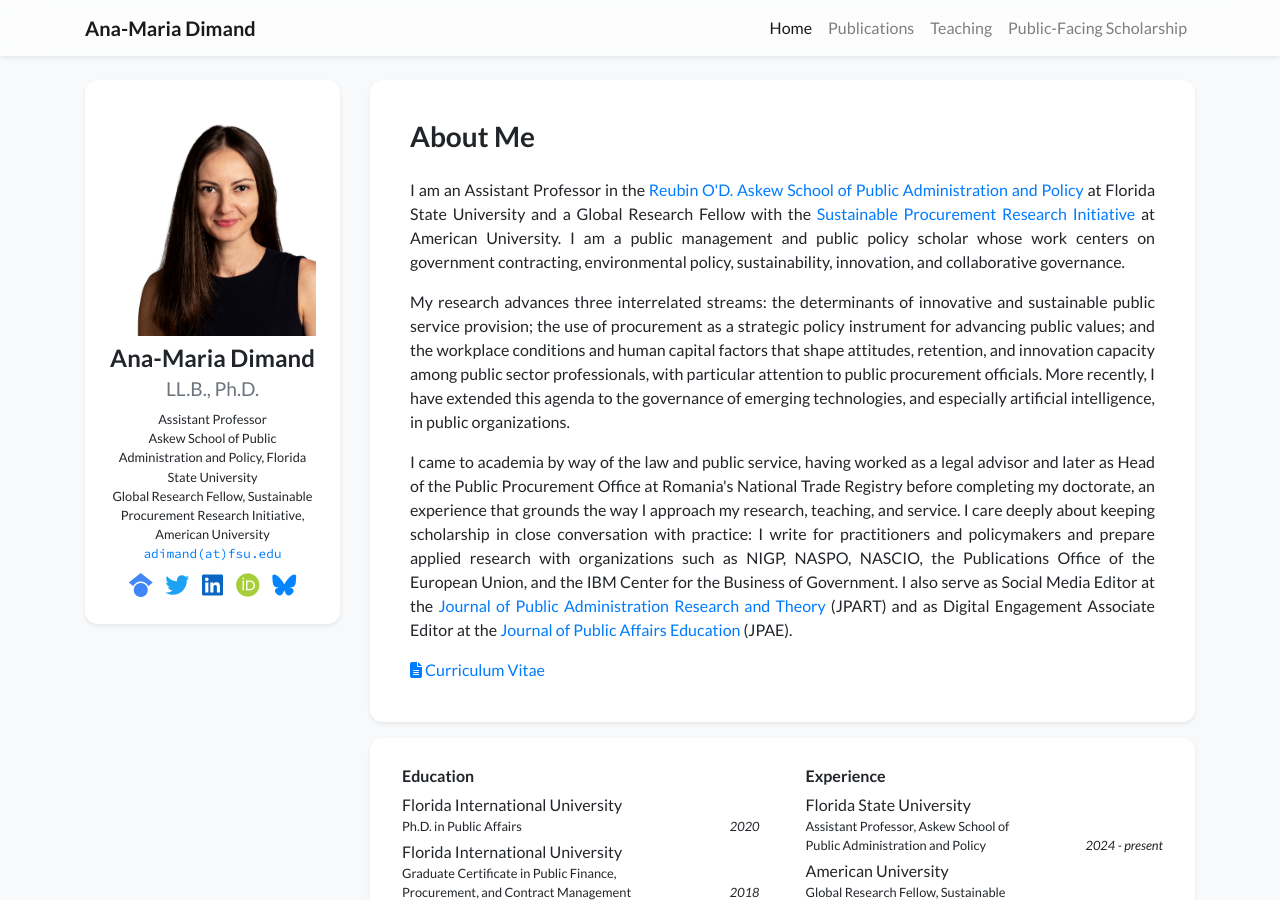
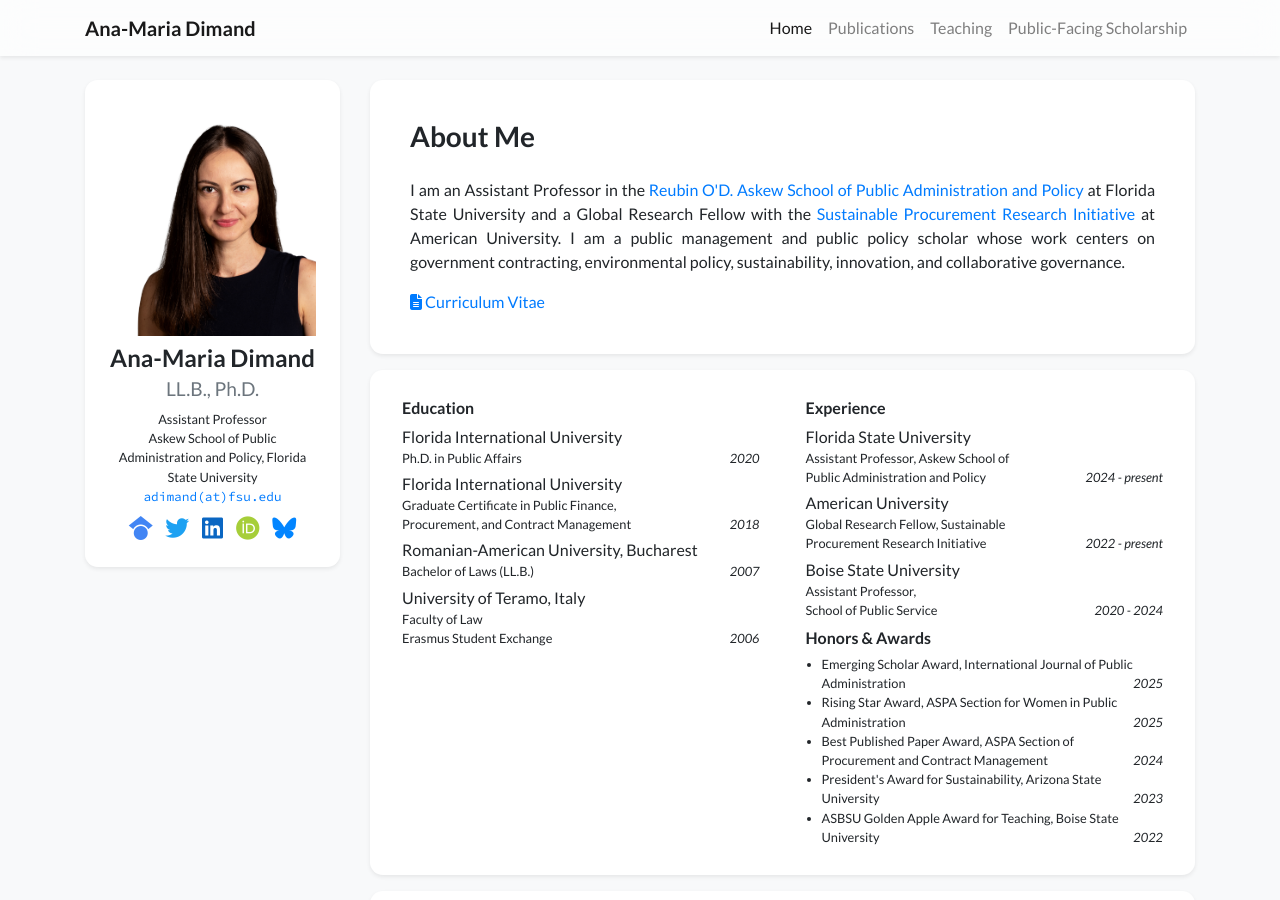
Before and after one commit to anamariadimand/anamariadimand.github.io, a Jekyll site: the page built from index.html, in a window 1280 px wide and 900 px high. Built offline with Jekyll 4.4.1, drawn with Linux system fonts in a browser that asks for light colours; nearby versions of some CDN libraries; a style sheet for code colours, icons or effects is not loaded.

Commit message:
Trim bio to one paragraph; remove SPRI position; drop Conversation commentaries
Co-Authored-By: Claude Opus 4.8 <noreply@anthropic.com>

```diff
--- a/_data/profile.yml
+++ b/_data/profile.yml
@@ -5,7 +5,6 @@ navbar_name: "Ana-Maria Dimand"
 positions:
 - name: Assistant Professor
 - name: Askew School of Public Administration and Policy, Florida State University
-- name: Global Research Fellow, Sustainable Procurement Research Initiative, American University
 
 
 email: "adimand@fsu.edu"
@@ -26,26 +25,6 @@ short_bio: >-
     Procurement Research Initiative</a> at American University. I am a public management and public policy scholar
     whose work centers on government contracting, environmental policy, sustainability, innovation, and collaborative
     governance.
-  </p>
-  <p>
-    My research advances three interrelated streams: the determinants of innovative and sustainable public service
-    provision; the use of procurement as a strategic policy instrument for advancing public values; and the workplace
-    conditions and human capital factors that shape attitudes, retention, and innovation capacity among public sector
-    professionals, with particular attention to public procurement officials. More recently, I have extended this
-    agenda to the governance of emerging technologies, and especially artificial intelligence, in public
-    organizations.
-  </p>
-  <p>
-    I came to academia by way of the law and public service, having worked as a legal advisor and later as Head of the
-    Public Procurement Office at Romania's National Trade Registry before completing my doctorate, an experience that
-    grounds the way I approach my research, teaching, and service. I care deeply about keeping scholarship in close
-    conversation with practice: I write for practitioners and
-    policymakers and prepare applied research with organizations such as NIGP, NASPO, NASCIO, the Publications Office
-    of the European Union, and the IBM Center for the Business of Government. I also serve as Social Media Editor at
-    the <a href="https://academic.oup.com/jpart" target="_blank">Journal of Public Administration Research and
-    Theory</a> (JPART) and as Digital Engagement Associate Editor at the
-    <a href="https://www.tandfonline.com/journals/upae20" target="_blank">Journal of Public Affairs Education</a>
-    (JPAE).
   </p>
 
 portrait_url: /assets/images/photos/ana_headshot.png
--- a/public-scholarship.html
+++ b/public-scholarship.html
@@ -48,8 +48,6 @@ navbar_title: Public-Facing Scholarship
                             <li class="d-flex small mb-3"><div><strong>Dimand, A.-M.</strong>, Darnall, N., &amp; Behravesh, S. <a href="https://www.tandfonline.com/doi/full/10.1080/12294659.2023.2260041" target="_blank">Leveraging Procurement for a Sustainable Future</a>. <em>International Review of Public Administration (RRPA).</em></div><div class="ml-auto pl-3 no-break"><em>2023</em></div></li>
                             <li class="d-flex small mb-3"><div><strong>Dimand, A.-M.</strong> <a href="https://medium.com/3streams/the-overlooked-weapon-in-the-fight-against-climate-change-df76ccb8c281" target="_blank">The Overlooked Weapon in the Fight Against Climate Change</a>. <em>Medium.</em></div><div class="ml-auto pl-3 no-break"><em>2022</em></div></li>
                             <li class="d-flex small mb-3"><div><strong>Dimand, A.-M.</strong>, &amp; Horn, R. <a href="https://www.americancityandcounty.com/2022/03/03/5-ways-job-order-contracting-shortens-the-construction-procurement-timeline/" target="_blank">Five Ways Job Order Contracting Shortens the Construction Procurement Timeline</a>. <em>American City &amp; County.</em></div><div class="ml-auto pl-3 no-break"><em>2022</em></div></li>
-                            <li class="d-flex small mb-3"><div><strong>Dimand, A.-M.</strong>, &amp; Brunjes, B. <a href="https://theconversation.com/the-trump-administration-feuded-with-state-and-local-leaders-over-pandemic-response-now-the-biden-administration-is-trying-to-turn-back-a-page-in-history-160155" target="_blank">The Trump Administration Feuded with State and Local Leaders over Pandemic Response</a>. <em>The Conversation.</em></div><div class="ml-auto pl-3 no-break"><em>2021</em></div></li>
-                            <li class="d-flex small mb-3"><div><strong>Dimand, A.-M.</strong> <a href="https://theconversation.com/congress-passes-1t-infrastructure-bill-but-how-does-the-government-go-about-spending-that-much-money-165376" target="_blank">Congress Passes a $1T Infrastructure Bill: How Does the Government Spend That Much Money?</a> <em>The Conversation.</em></div><div class="ml-auto pl-3 no-break"><em>2021</em></div></li>
                             <li class="d-flex small mb-3"><div><strong>Dimand, A.-M.</strong> <a href="https://www.publicadministrationreview.com/2019/07/16/gnd9/" target="_blank">Green Public Procurement as a Tool for the Green New Deal</a>. <em>Public Administration Review.</em></div><div class="ml-auto pl-3 no-break"><em>2019</em></div></li>
                             <li class="d-flex small mb-0"><div><strong>Dimand, A.-M.</strong> <a href="https://doi.org/10.1111/puar.13120" target="_blank">Book Review of <em>A Good Life on a Finite Earth: The Political Economy of Green Growth</em> by Daniel J. Fiorino</a>. <em>Public Administration Review.</em></div><div class="ml-auto pl-3 no-break"><em>2019</em></div></li>
                         </ul>
```
